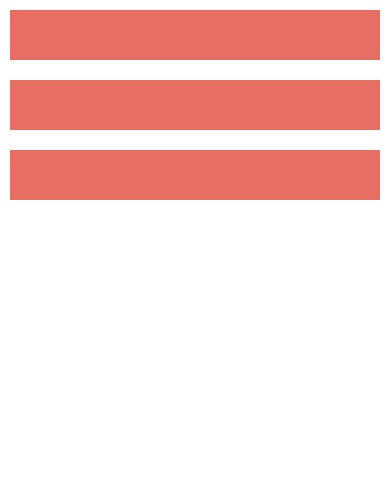
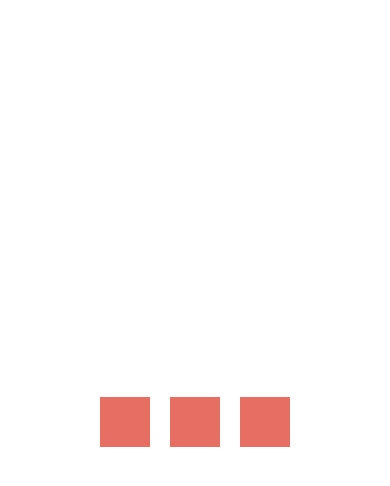
Before and after one commit to CuneytYilmaz/flexbox-examples, a React Native app: screen / in a window 390 px wide. Shown: the top 486 px of the page. Built offline with nearby package versions, Linux system fonts and the light colour scheme.

Commit message:
Centering Content

```diff
--- a/App.js
+++ b/App.js
@@ -16,12 +16,13 @@ class FlexboxExamples extends Component {
 const styles = StyleSheet.create({
   container: {
     flex: 1,
-    alignItems: 'stretch',
-    //flexDirection: 'row'
+    justifyContent: 'center',
+    alignItems: 'center',
+    flexDirection: 'row'
   },
   box: {
     height: 50,
-    //width: 50,
+    width: 50,
     backgroundColor: '#e76e63',
     margin: 10,
   }
```
